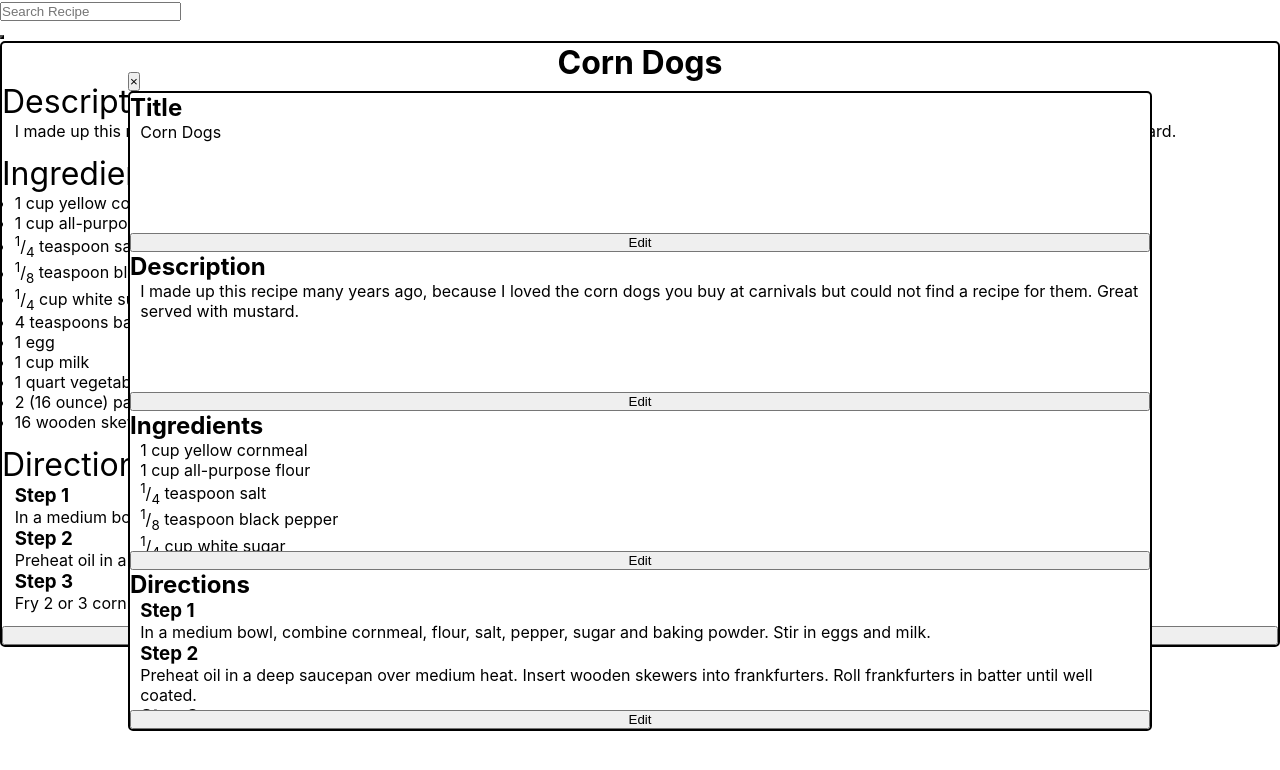
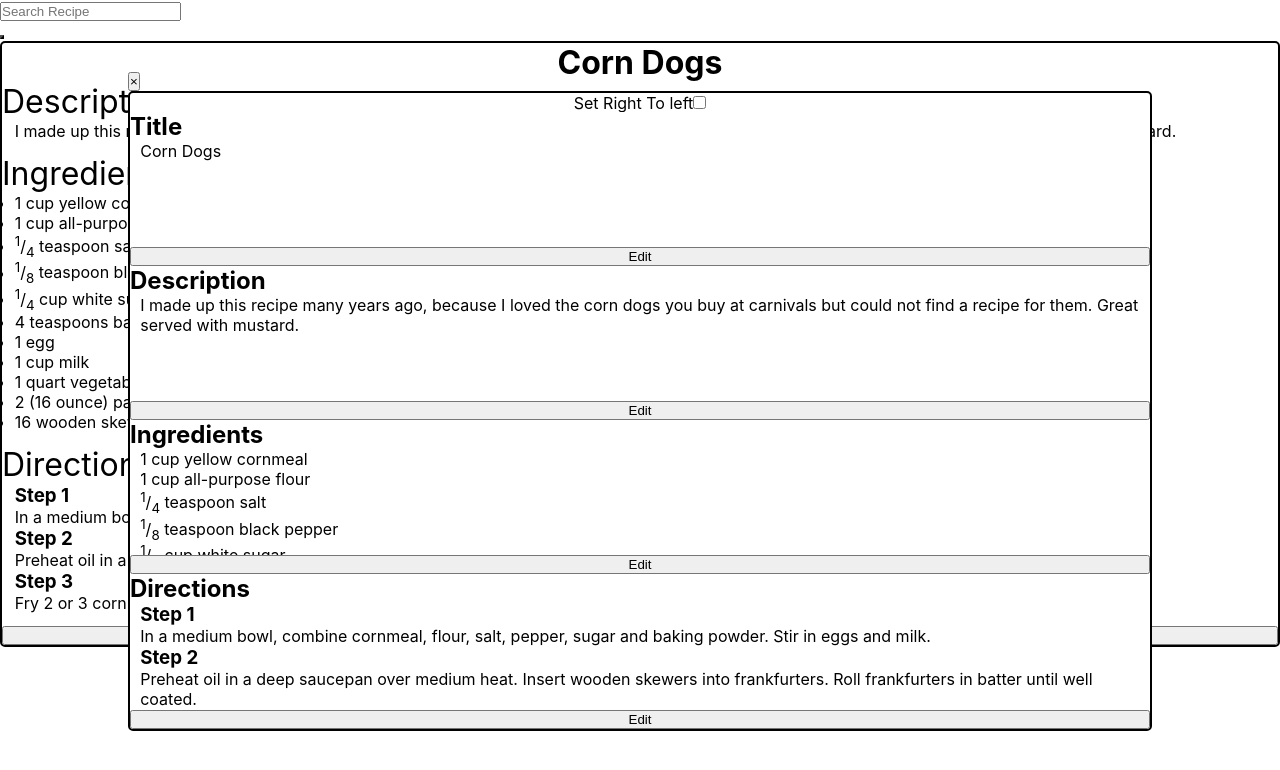
Before and after one commit to YotamGit/Recidex, a React (Create React App) app: page / in a window 1280 px wide. Both pictures are taken after a click on the button "Edit Recipe". Shown: the top 770 px of the page. Built offline with nearby package versions, Linux system fonts and the light colour scheme.

Commit message:
add toggle rtl for rtl languages

```diff
--- a/src/components/MarkdownEditor.js
+++ b/src/components/MarkdownEditor.js
@@ -2,9 +2,19 @@ import { marked } from "marked";
 import { useState, useEffect } from "react";
 import "../styles/MarkdownEditor.css";
 
-const MarkdownEditor = ({ defaultText, submitText, setData, close }) => {
+const MarkdownEditor = ({
+  defaultText,
+  defaultRtl,
+  submitText,
+  setData,
+  close,
+  setRtl,
+}) => {
   const [markdown, setMarkdown] = useState(defaultText ? defaultText : "");
-  console.log(markdown);
+  const [rightToLeft, setRightToLeft] = useState(
+    defaultRtl ? defaultRtl : false
+  );
+
   useEffect(() => {
     if (defaultText) {
       document.getElementById("converted-markdown").innerHTML =
@@ -30,6 +40,7 @@ const MarkdownEditor = ({ defaultText, submitText, setData, close }) => {
       if (res) {
         markdownToHtml(markdown);
         setData(markdown);
+        setRtl(rightToLeft);
         close();
       }
     }
@@ -46,14 +57,28 @@ const MarkdownEditor = ({ defaultText, submitText, setData, close }) => {
             placeholder="Enter Markdown"
             onChange={(e) => markdownToHtml(e.target.value)}
             value={markdown}
+            style={{ direction: rightToLeft ? "rtl" : "ltr" }}
           />
         </div>
         <div>
           <h3>Preview</h3>
-          <div id="converted-markdown" className="markdown-editor-text-box">
+          <div
+            id="converted-markdown"
+            className="markdown-editor-text-box"
+            style={{ direction: rightToLeft ? "rtl" : "ltr" }}
+          >
             Preview
           </div>
         </div>
+      </div>
+      <div>
+        <label>Set Right To left</label>
+        <input
+          type="checkbox"
+          checked={rightToLeft}
+          value={rightToLeft}
+          onChange={(e) => setRightToLeft(e.currentTarget.checked)}
+        />
       </div>
       <input className="btn" type="submit" value={submitText} />
     </form>
--- a/src/components/Recipe.js
+++ b/src/components/Recipe.js
@@ -15,6 +15,7 @@ const Recipe = () => {
   const [directions, setDirections] = useState(
     "### Step 1\nIn a medium bowl, combine cornmeal, flour, salt, pepper, sugar and baking powder. Stir in eggs and milk.\n### Step 2\nPreheat oil in a deep saucepan over medium heat. Insert wooden skewers into frankfurters. Roll frankfurters in batter until well coated.\n### Step 3\nFry 2 or 3 corn dogs at a time until lightly browned, about 3 minutes. Drain on paper towels."
   );
+  const [rtl, setRtl] = useState(false);
 
   useEffect(() => {
     document.getElementById("recipe-description").innerHTML =
@@ -26,7 +27,7 @@ const Recipe = () => {
   }, [description, ingredients, directions]);
 
   return (
-    <div className="recipe">
+    <div className="recipe" style={{ direction: rtl ? "rtl" : "ltr" }}>
       <h1 style={{ textAlign: "center" }}>{recipeTitle}</h1>
       <div className="recipe-section">
         <div className="recipe-title">Description</div>
@@ -46,6 +47,7 @@ const Recipe = () => {
             <button onClick={close}>&times;</button>
             <RecipeEditor
               recipeTitle={recipeTitle}
+              rtl={rtl}
               description={description}
               ingredients={ingredients}
               directions={directions}
@@ -53,6 +55,7 @@ const Recipe = () => {
               setDescription={setDescription}
               setIngredients={setIngredients}
               setDirections={setDirections}
+              setRtl={setRtl}
             />
           </>
         )}
--- a/src/components/RecipeEditor.js
+++ b/src/components/RecipeEditor.js
@@ -9,10 +9,12 @@ const RecipeEditor = ({
   ingredients,
   directions,
   recipeTitle,
+  rtl,
   setTitle,
   setDescription,
   setIngredients,
   setDirections,
+  setRtl,
 }) => {
   const [tempTitle, setTempTitle] = useState(recipeTitle);
 
@@ -39,8 +41,16 @@ const RecipeEditor = ({
   };
 
   return (
-    <div className="recipe-editor">
-      {
+    <div className="recipe-editor" style={{ direction: rtl ? "rtl" : "ltr" }}>
+      <div className="recipe-editor-section checkbox">
+        <label>Set Right To left</label>
+        <input
+          type="checkbox"
+          checked={rtl}
+          value={rtl}
+          onChange={(e) => setRtl(e.currentTarget.checked)}
+        />
+      </div>
       <div className="recipe-editor-section">
         <h2>Title</h2>
         <div className="recipe-editor-text-box">{recipeTitle}</div>
@@ -65,8 +75,6 @@ const RecipeEditor = ({
           )}
         </Popup>
       </div>
-      }
-
       <div className="recipe-editor-section">
         <h2>Description</h2>
         <div
@@ -82,6 +90,8 @@ const RecipeEditor = ({
                 setData={setDescription}
                 close={close}
                 defaultText={description}
+                setRtl={setRtl}
+                defaultRtl={rtl}
               />
             </>
           )}
@@ -100,8 +110,10 @@ const RecipeEditor = ({
               <MarkdownEditor
                 submitText="Save Ingredients"
                 setData={setIngredients}
+                setRtl={setRtl}
                 close={close}
                 defaultText={ingredients}
+                defaultRtl={rtl}
               />
             </>
           )}
@@ -120,8 +132,10 @@ const RecipeEditor = ({
               <MarkdownEditor
                 submitText="Save Directions"
                 setData={setDirections}
+                setRtl={setRtl}
                 close={close}
                 defaultText={directions}
+                defaultRtl={rtl}
               />
             </>
           )}
--- a/src/styles/Recipe.css
+++ b/src/styles/Recipe.css
@@ -13,6 +13,7 @@
 .recipe-text-box {
   overflow-y: auto;
   padding-left: 1%;
+  padding-right: 1%;
   padding-bottom: 1%;
 }
 
--- a/src/styles/RecipeEditor.css
+++ b/src/styles/RecipeEditor.css
@@ -13,6 +13,7 @@
   height: 100%;
   overflow-y: auto;
   padding-left: 1%;
+  padding-right: 1%;
 }
 
 .recipe-editor-section {
@@ -23,6 +24,14 @@
   flex-direction: column;
 }
 
+.recipe-editor-section.checkbox {
+  width: 100%;
+  height: auto;
+  display: flex;
+  flex-direction: row;
+  justify-content: center;
+}
+
 .recipe-editor-title-editor {
   border-radius: 5px;
   border: 2px solid black;
```
Lines whose indentation alone changed are shown as unchanged.
